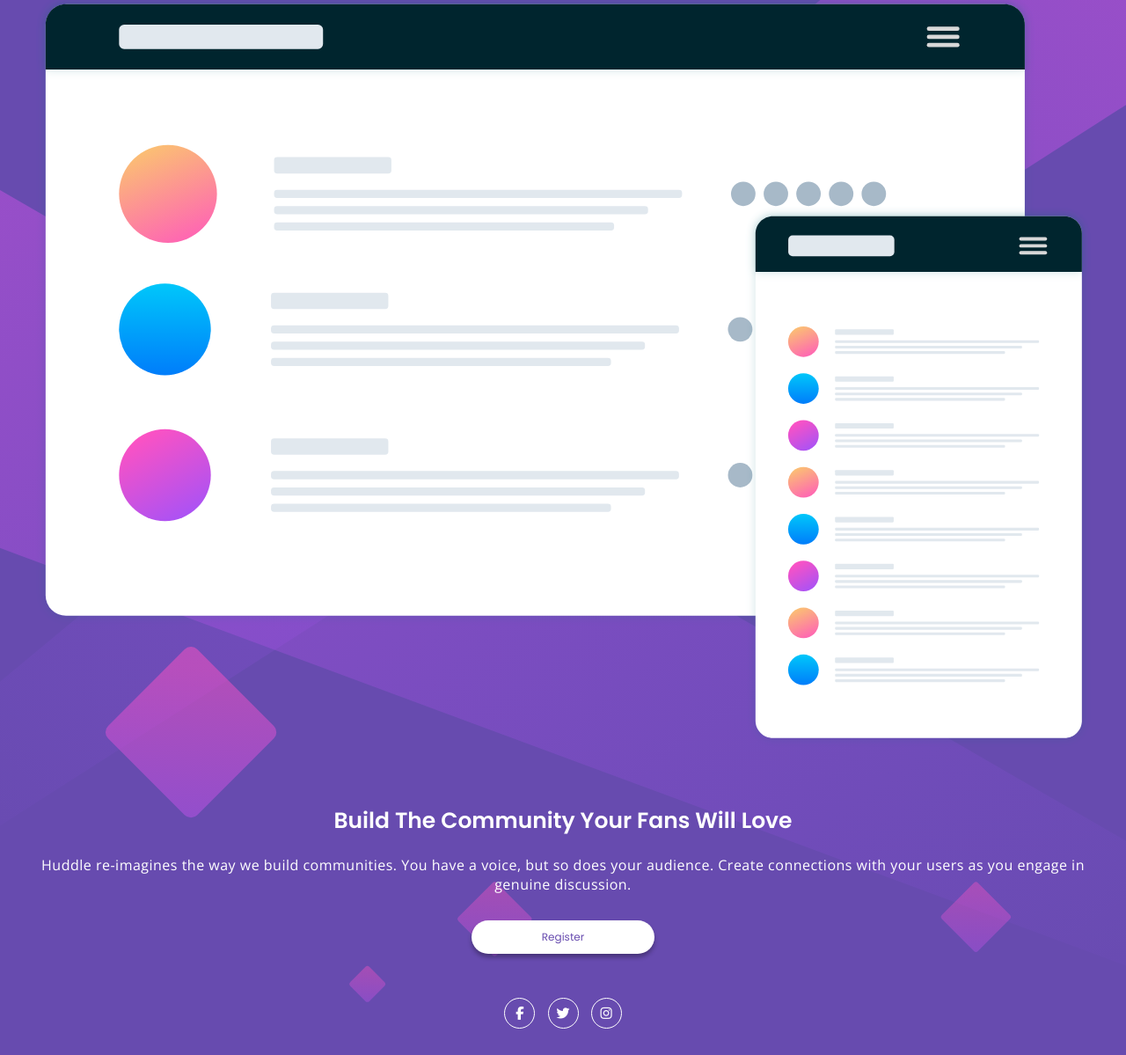
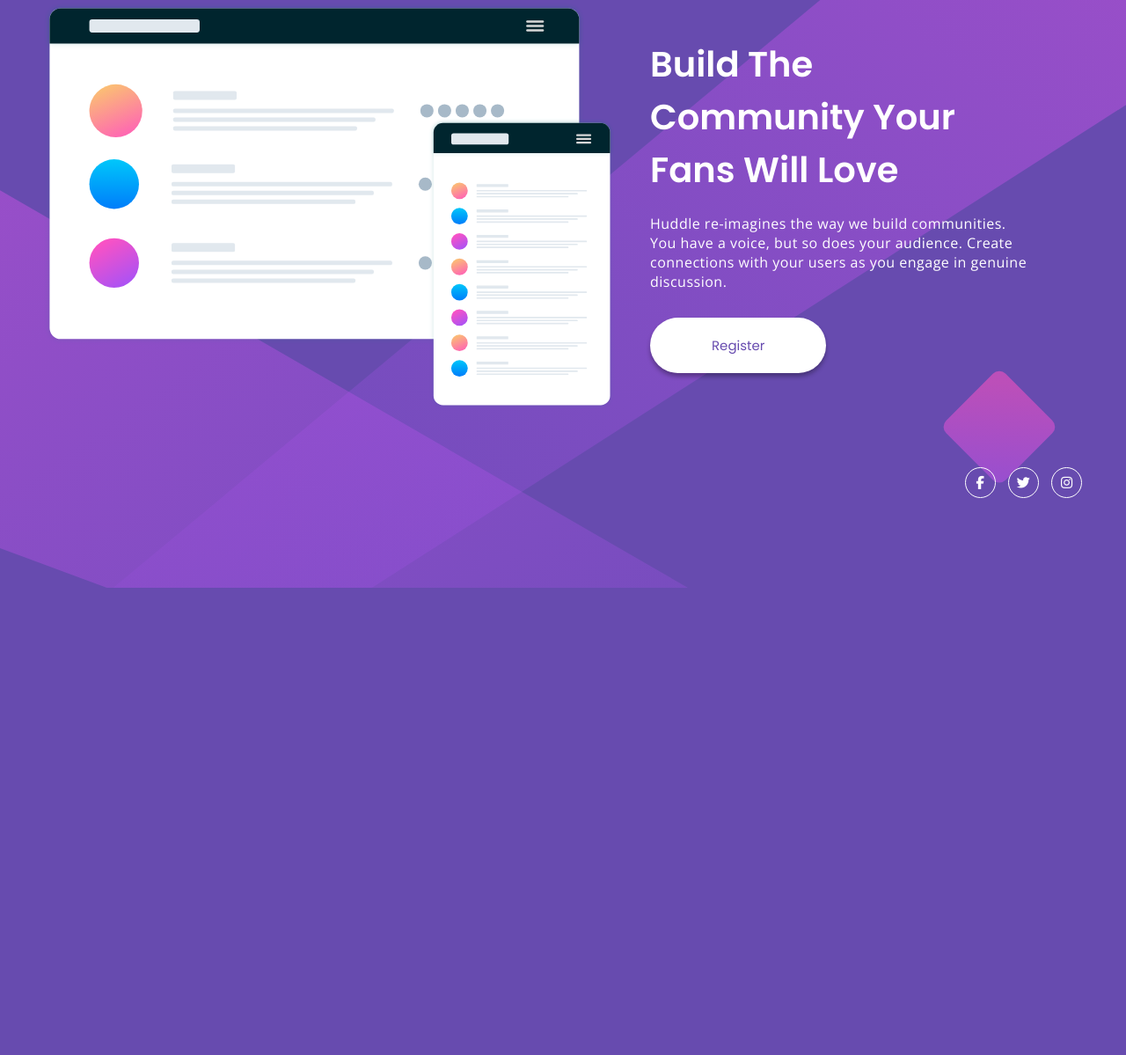
Before and after one commit to ezeYaniv/FEM-huddle-landing-page, a website: page index.html in a window 1280 px wide. Shown: the part 132-1331 px from the top of the page at 88% size. After the commit the page ends 800 px from the top, so only its background shows below. Drawn offline with nearby package versions, Linux system fonts and the light colour scheme.

Commit message:
add media queries, make responsive

```diff
--- a/index.html
+++ b/index.html
@@ -28,7 +28,8 @@
         <link rel="stylesheet" href="css/styles.css" />
 
         <title>
-      Frontend Mentor | Huddle landing page with single introductory section
+            Frontend Mentor | Huddle landing page with single introductory
+            section
         </title>
     </head>
     <body>
@@ -36,26 +37,51 @@
             <header class="header">
                 <div class="header__navbar">
                     <a href="#" class="header__link">
-            <img src="images/logo.svg" alt="Huddle logo" class="header__img" />
+                        <img
+                            src="images/logo.svg"
+                            alt="Huddle logo"
+                            class="header__img"
+                        />
                     </a>
                 </div>
             </header>
-
-      <img src="images/illustration-mockups.svg" alt="mockups on devices" class="mockups">
-      <h1 class="title">Build The Community Your Fans Will Love</h1>
+            <div class="flex-container">
+                <div class="container container--left">
+                    <img
+                        src="images/illustration-mockups.svg"
+                        alt="mockups on devices"
+                        class="mockups"
+                    />
+                </div>
+                <div class="container container--right">
+                    <h1 class="title">
+                        Build The Community Your Fans Will Love
+                    </h1>
 
                     <p class="maintext">
-        Huddle re-imagines the way we build communities. You have a voice, but
-        so does your audience. Create connections with your users as you engage
-        in genuine discussion.
+                        Huddle re-imagines the way we build communities. You
+                        have a voice, but so does your audience. Create
+                        connections with your users as you engage in genuine
+                        discussion.
                     </p>
 
-      <button class="register"><p class="register__text">Register</p></button>
-
+                    <button class="register">
+                        <p class="register__text">Register</p>
+                    </button>
+                </div>
+            </div>
             <footer class="social">
-        <a href="" class="social__icon"><i class="fab fa-facebook-f"></i></a>
-        <a href="" class="social__icon"><i class="fab fa-twitter"></i></a>
-        <a href="" class="social__icon"><i class="fab fa-instagram"></i></a>
+                <div class="social__wrapper">
+                    <a href="" class="social__icon"
+                        ><i class="fab fa-facebook-f"></i
+                    ></a>
+                    <a href="" class="social__icon"
+                        ><i class="fab fa-twitter"></i
+                    ></a>
+                    <a href="" class="social__icon"
+                        ><i class="fab fa-instagram"></i
+                    ></a>
+                </div>
             </footer>
         </div>
         <!-- <footer>
--- a/styles.scss
+++ b/styles.scss
@@ -1,6 +1,7 @@
 //~~~~~~~~~~~~ VARIABLES ~~~~~~~~~~~~~~~~~
 $color-primary: rgb(103, 75, 175);
 $color-secondary: hsl(300, 69%, 71%);
+$min-width: 1200px;
 
 //breakpoints
 //Mobile: 375px
@@ -42,12 +43,34 @@
     background-size: 100%;
     color: #fff;
     text-align: center;
+
+    @media screen and (min-width: $min-width) {
+        .flex-container {
+            display: flex;
+            align-items: flex-start;
+        }
+        .container--right {
+            text-align: left;
+            margin: 4rem 6rem 0 4rem;
+        }
+
+        .title {
+            margin-right: 3rem;
+            font-size: 4rem;
+        }
+
+        .container--left {
+            min-width: 55%;
+        }
+    }
 }
 
 .content-wrapper {
     padding: 3rem 4rem;
-    //   width: 380px;
     margin: 0 auto;
+    @media screen and (min-width: $min-width) {
+        padding: 4rem 5rem;
+    }
 }
 
 //~~~~~~~~~~~~ HEADER LOGO ~~~~~~~~~~~~~~~~~~
@@ -79,18 +102,23 @@
 
 //~~~~~~~~~~~~ BUTTON ~~~~~~~~~~~~~~~~~~~~~
 .register {
-    padding: 1rem 8rem;
+    padding: 1.5rem 8rem;
     border-radius: 50px;
     box-shadow: 0 4px 5px rgba(0, 0, 0, 0.3);
     background-color: #fff;
     margin-bottom: 5rem;
     color: $color-primary;
-
+    @media screen and (min-width: $min-width) {
+        padding: 2rem 7rem;
+    }
 
     &__text {
         font-family: "Poppins", sans-serif;
         font-weight: 400;
-        font-size: 1.2rem;
+        font-size: 1.3rem;
+        @media screen and (min-width: $min-width) {
+            font-size: 1.5rem;
+        }
     }
 
     &:active {
@@ -102,14 +130,15 @@
         background-color: $color-secondary;
         color: #fff;
     }
-    &:hover {
-        transform: translateY(-1px);
-    }
 }
 
 //~~~~~~~~~~~~ FOOTER ICONS ~~~~~~~~~~~~~~~~~~~~~
 .social {
-    &__icon {
+    @media screen and (min-width: $min-width) {
+        text-align: right;
+    }
+}
+.social__icon {
     color: #fff;
     border: solid #fff 1px;
     padding: 5px 2.5px 0;
@@ -117,6 +146,7 @@
     display: inline-block;
     width: 28px;
     height: 28px;
+    text-align: center;
     &:not(:last-child) {
         margin-right: 1rem;
     }
@@ -127,7 +157,7 @@
         color: $color-secondary;
     }
 }
-}
+
 .fab {
     font-size: 1.5rem;
     text-align: center;
```
Also changed, not shown: css/styles.css, 1 other file. Lines whose indentation alone changed are shown as unchanged.
